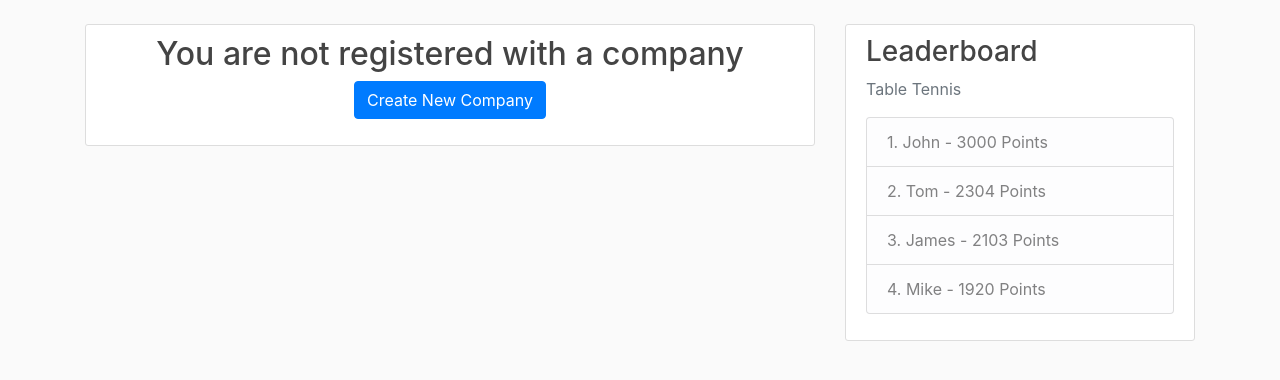
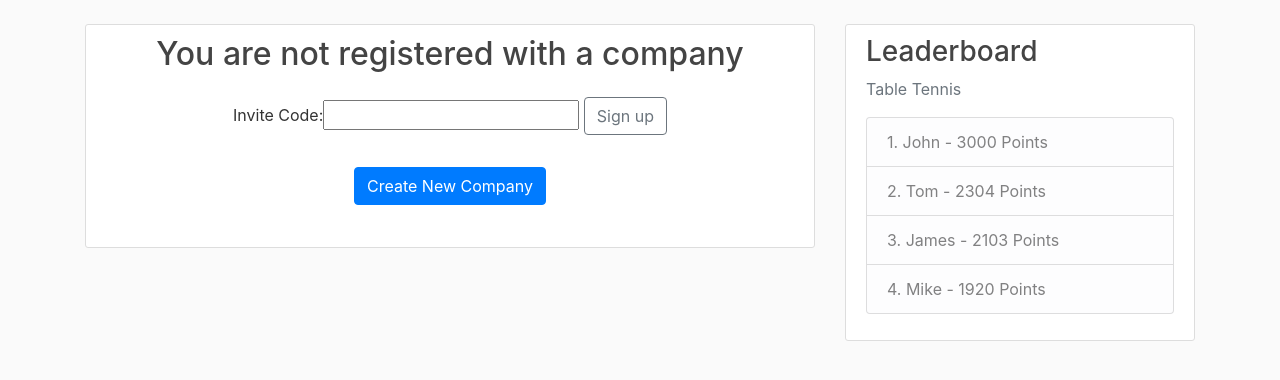
Before and after one commit to steph-wong-15/Elo-Tracker-Web-App, a Django app: page /company/ in a window 1280 px wide. Shown: the part 56-436 px from the top of the page. Run offline with Django 3.2, Linux system fonts and the light colour scheme; the visitor is signed in with stand-in values (Sample User, id 1); some libraries are stand-ins or nearby versions.

Commit message:
invite code for company now generated on creation users can register for company with invite code

```diff
--- a/stats/forms.py
+++ b/stats/forms.py
@@ -17,3 +17,6 @@ class CreateCompanyForm(forms.ModelForm):
     class Meta:
         model = Company
         fields = ['name','admins',]
+
+class companyInviteForm(forms.Form):
+    inviteCode = forms.CharField(label="Invite Code",max_length=32,required=True)
--- a/stats/models.py
+++ b/stats/models.py
@@ -7,7 +7,7 @@ from django.utils.text import slugify
 class Company(models.Model):
     name = models.CharField(max_length=100)
     admins = models.ForeignKey(User,on_delete=models.SET_NULL,null=True)
-
+    invite_code = models.CharField(max_length=32)
     def __str__(self):
         return f'{self.name}'
 class Player(models.Model):
--- a/stats/templates/stats/company.html
+++ b/stats/templates/stats/company.html
@@ -8,6 +8,7 @@
                 <div class="media-body">
                     <h2 class="account-heading">{{ company.name }}</h2>
                     <p class="text-secondary">admin: {{ company.admins.username }}</p>
+                    <h7>invite code:  {{ company.invite_code}}</h7>
                     <h6>users registered: {{users|length}} </h6>
                     <ul>
                     {% for user in users %}
@@ -21,7 +22,16 @@
     <div class="row mb-3">
         <div class="col text-center">
             <h2>You are not registered with a company</h2>
-            <a href="{% url 'stats-createCompany' %}" class="btn btn-primary">Create New Company</a>
+        <form method="POST">
+            {% csrf_token %}
+            <div style="padding: 16px;">
+                {{form}}
+                <button class="btn btn-outline-secondary" type="submit">Sign up</a>
+            </div>
+        </form>
+            <div style="padding: 16px;">
+                <a href="{% url 'stats-createCompany' %}" class="btn btn-primary">Create New Company</a>
+            </div>
         </div>
     </div>
     {% endif %}
--- a/stats/views.py
+++ b/stats/views.py
@@ -1,11 +1,13 @@
+from django.http.response import HttpResponseRedirect
 from django.shortcuts import render, redirect
 from django.contrib import messages
-from .forms import GameRegisterForm,AddResultsForm,CreateCompanyForm
+from .forms import GameRegisterForm,AddResultsForm,CreateCompanyForm, companyInviteForm
 from .models import Company, Game,Match
 from users.models import User
 from django.views.generic.detail import DetailView
 from django.contrib.auth.mixins import LoginRequiredMixin
 from django.contrib.auth.decorators import login_required
+from django.utils.crypto import get_random_string
 
 def home(request):
     Games = Game.objects.all()
@@ -55,17 +57,32 @@ class ResultsDetailView(DetailView, LoginRequiredMixin):
 
 @login_required
 def company(request):
-    company = request.user.profile.company
-    users = User.objects.all().filter(company = company)
-    context = {'company': company,'users':users}
-
-    return render(request, 'stats/company.html',context)
+    if request.method == 'POST':
+        form = companyInviteForm(request.POST)
+        if form.is_valid():
+            inviteCode=form.cleaned_data.get('inviteCode')
+            companyQuery = Company.objects.filter(invite_code=inviteCode)
+            if companyQuery:
+                request.user.profile.company=companyQuery.get()
+                request.user.profile.save()
+                messages.info(request,f'Successully registered with company '+ companyQuery.get().name)
+                return HttpResponseRedirect(request.path_info)
+            else:
+                messages.error(request,f'Invite code not valid')
+        return render(request, 'stats/company.html',{'form':form})
+    else:
+        company = request.user.profile.company
+        users = User.objects.all().filter(company = company)
+        form = companyInviteForm()
+        return render(request, 'stats/company.html',{'company': company,'users':users,'form':form})
 
 def createCompany(request):
     if request.method == 'POST':
         form = CreateCompanyForm(request.POST)
         if form.is_valid():
             company = form.save()
+            company.invite_code = get_random_string(length=32)
+            company.save()
             request.user.profile.company=company
             request.user.save()
             messages.success(request, f'Your company has been created!')
```
Also changed, not shown: stats/migrations/0012_alter_match_match_date.py (added).
